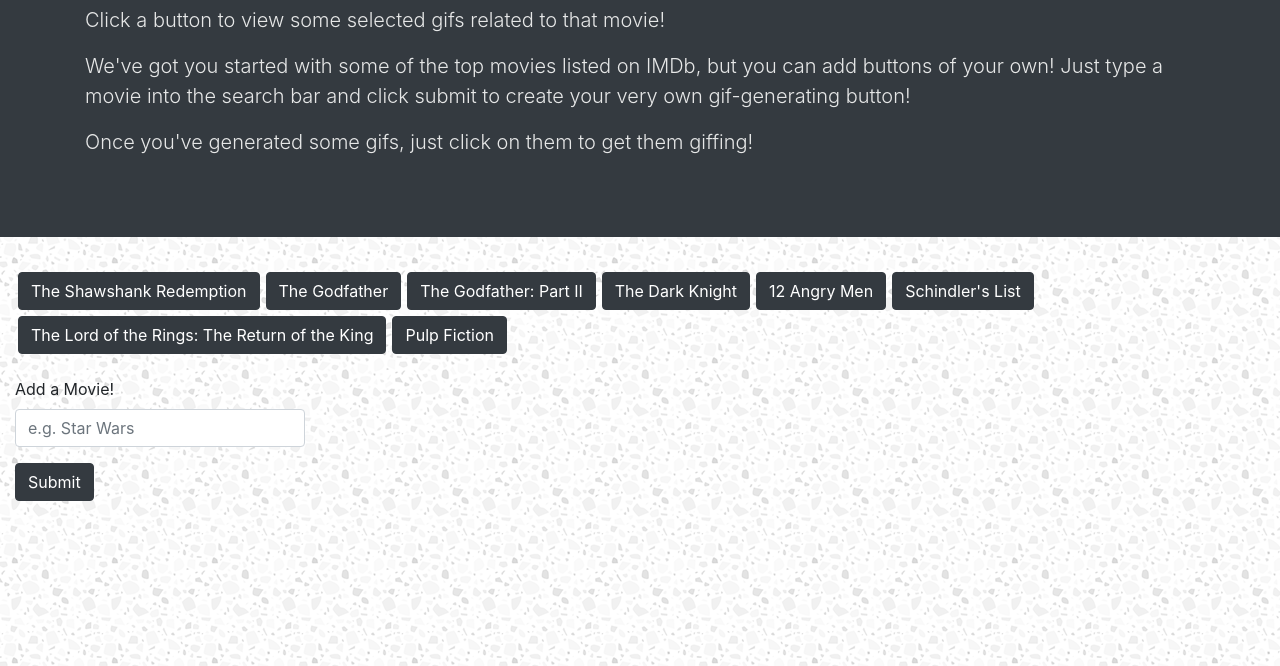
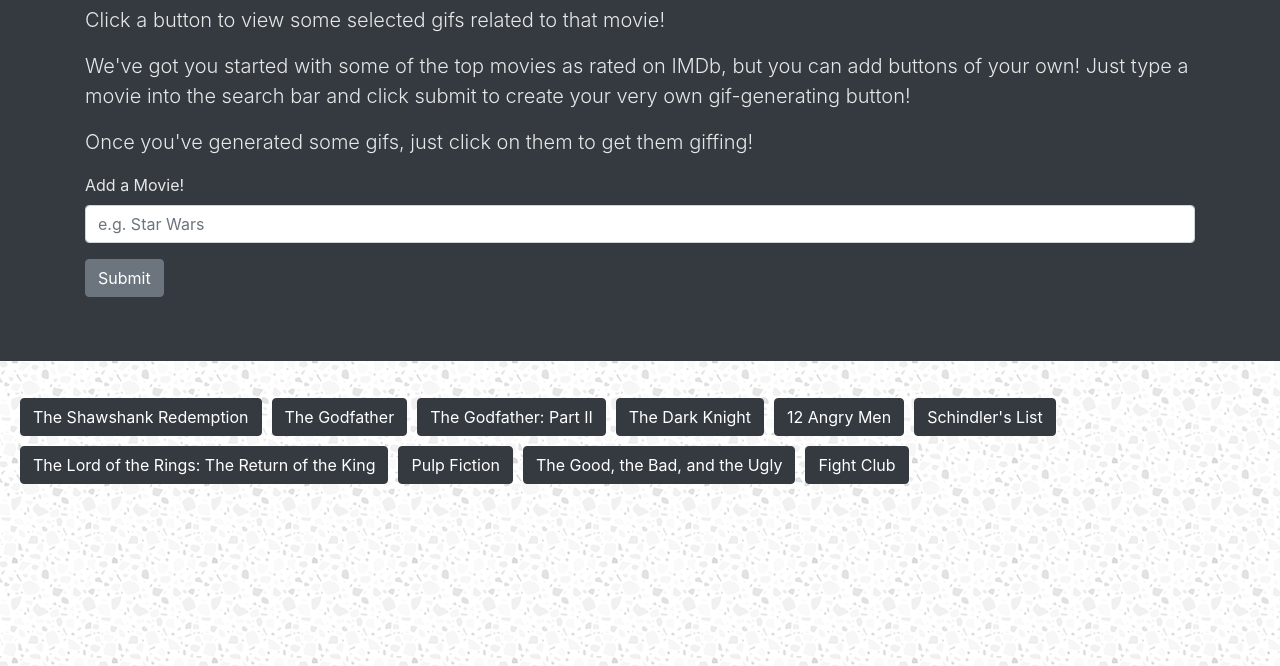
Before and after one commit to bliff182/filterer, a plain HTML site: page index.html in a window 1280 px wide. Shown: the part 134-800 px from the top of the page. Drawn offline with nearby package versions, Linux system fonts and the light colour scheme.

Commit message:
search bar moved, more movies added

```diff
--- a/assets/css/style.css
+++ b/assets/css/style.css
@@ -3,11 +3,11 @@ body {
 }
 
 .button-list {
-    margin-bottom: 20px;
+    margin-bottom: 40px;
 }
 
 .topic-btn {
-    margin: 3px;
+    margin: 5px;
 }
 
 /* #content-wrapper {
--- a/assets/javascript/app.js
+++ b/assets/javascript/app.js
@@ -6,7 +6,8 @@ $(document).ready(function () {
 
     // initial movies to be displayed as buttons
     var topics = ["The Shawshank Redemption", "The Godfather", "The Godfather: Part II", "The Dark Knight", "12 Angry Men",
-        "Schindler's List", "The Lord of the Rings: The Return of the King", "Pulp Fiction"];
+        "Schindler's List", "The Lord of the Rings: The Return of the King", "Pulp Fiction", "The Good, the Bad, and the Ugly",
+        "Fight Club"];
 
 
     // FUNCTIONS
--- a/index.html
+++ b/index.html
@@ -12,17 +12,24 @@
         integrity="sha384-ggOyR0iXCbMQv3Xipma34MD+dH/1fQ784/j6cY/iJTQUOhcWr7x9JvoRxT2MZw1T" crossorigin="anonymous">
     <link rel="stylesheet" type="text/css" href="assets/css/style.css">
 
-    <title>GifTastic!</title>
+    <title>GifTastic Movies!</title>
 </head>
 
 <div class="jumbotron jumbotron-fluid bg-dark">
     <div class="container">
         <h1 class="display-4">GifTastic Movies!</h1>
         <p class="lead">Click a button to view some selected gifs related to that movie!</p>
-        <p class="lead">We've got you started with some of the top movies listed on IMDb, but you can add buttons of
+        <p class="lead">We've got you started with some of the top movies as rated on IMDb, but you can add buttons of
             your own! Just type a movie into the search bar and click submit to create your very own gif-generating
             button!</p>
         <p class="lead">Once you've generated some gifs, just click on them to get them giffing!</p>
+        <form>
+            <div class="form-group">
+                <label for="input-topic">Add a Movie!</label>
+                <input type="text" class="form-control" id="topic-text" placeholder="e.g. Star Wars">
+            </div>
+            <button type="submit" class="btn btn-secondary" id="topic-search">Submit</button>
+        </form>
     </div>
 </div>
 
@@ -36,16 +43,7 @@
     </div>
     <div class="container-fluid" id="content-wrapper">
         <div class="row">
-            <div class="col-md-3" id="button-add">
-                <form>
-                    <div class="form-group">
-                        <label for="input-topic">Add a Movie!</label>
-                        <input type="text" class="form-control" id="topic-text" placeholder="e.g. Star Wars">
-                    </div>
-                    <button type="submit" class="btn btn-dark" id="topic-search">Submit</button>
-                </form>
-            </div>
-            <div class="col-md-9" id="gif-display"></div> <!-- div that will display all gifs -->
+            <div class="col-md-12" id="gif-display"></div> <!-- div that will display all gifs -->
         </div>
     </div>
 
```
